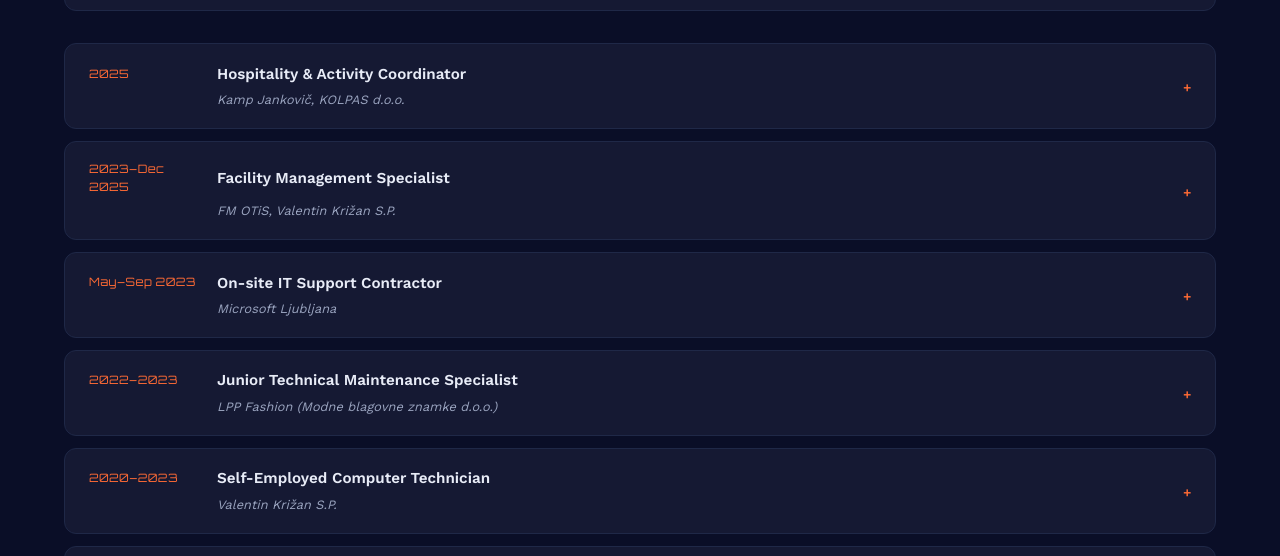
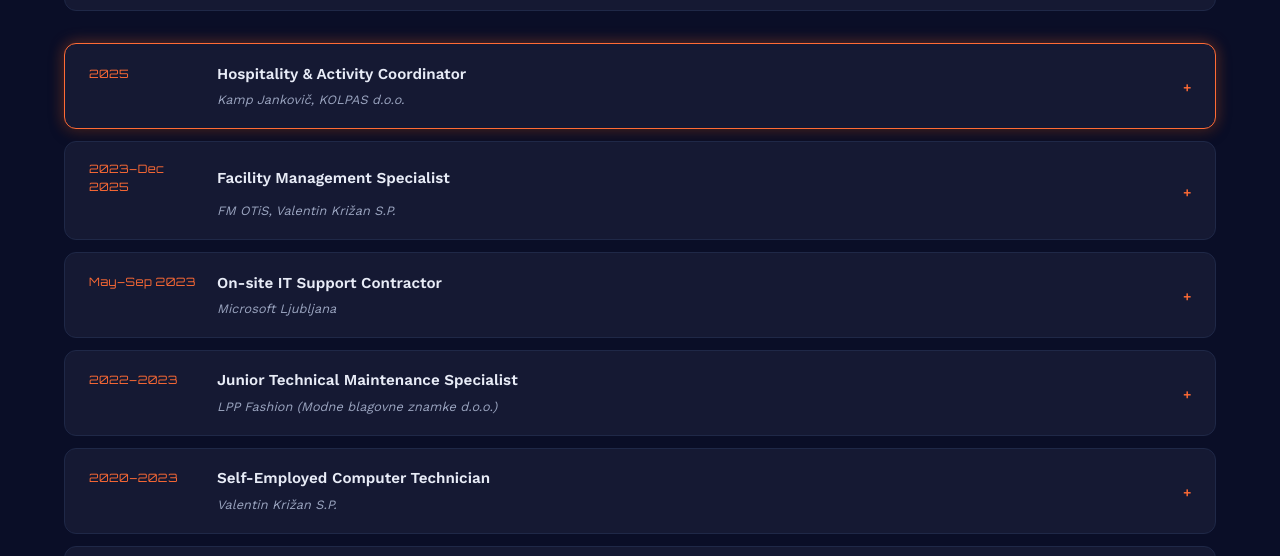
Before and after one commit to hrco/hrco.github.io, a website: page projects.html in a window 1280 px wide. In both pictures the pointer is over the element 640 px from the left and 290 px from the top of the page. Shown: the part 204-760 px from the top of the page. Drawn offline with nearby package versions, Linux system fonts and the light colour scheme.

Commit message:
fix: add orange glow on hover/open for experience accordion entries

```diff
--- a/css/main.css
+++ b/css/main.css
@@ -339,8 +339,10 @@ nav.mobile-menu-open {
     transition: border-color var(--transition);
 }
 
+.exp-entry:hover,
 .exp-entry[open] {
     border-color: var(--color-primary);
+    box-shadow: var(--shadow-md), 0 0 15px var(--color-glow);
 }
 
 .exp-summary {
```
